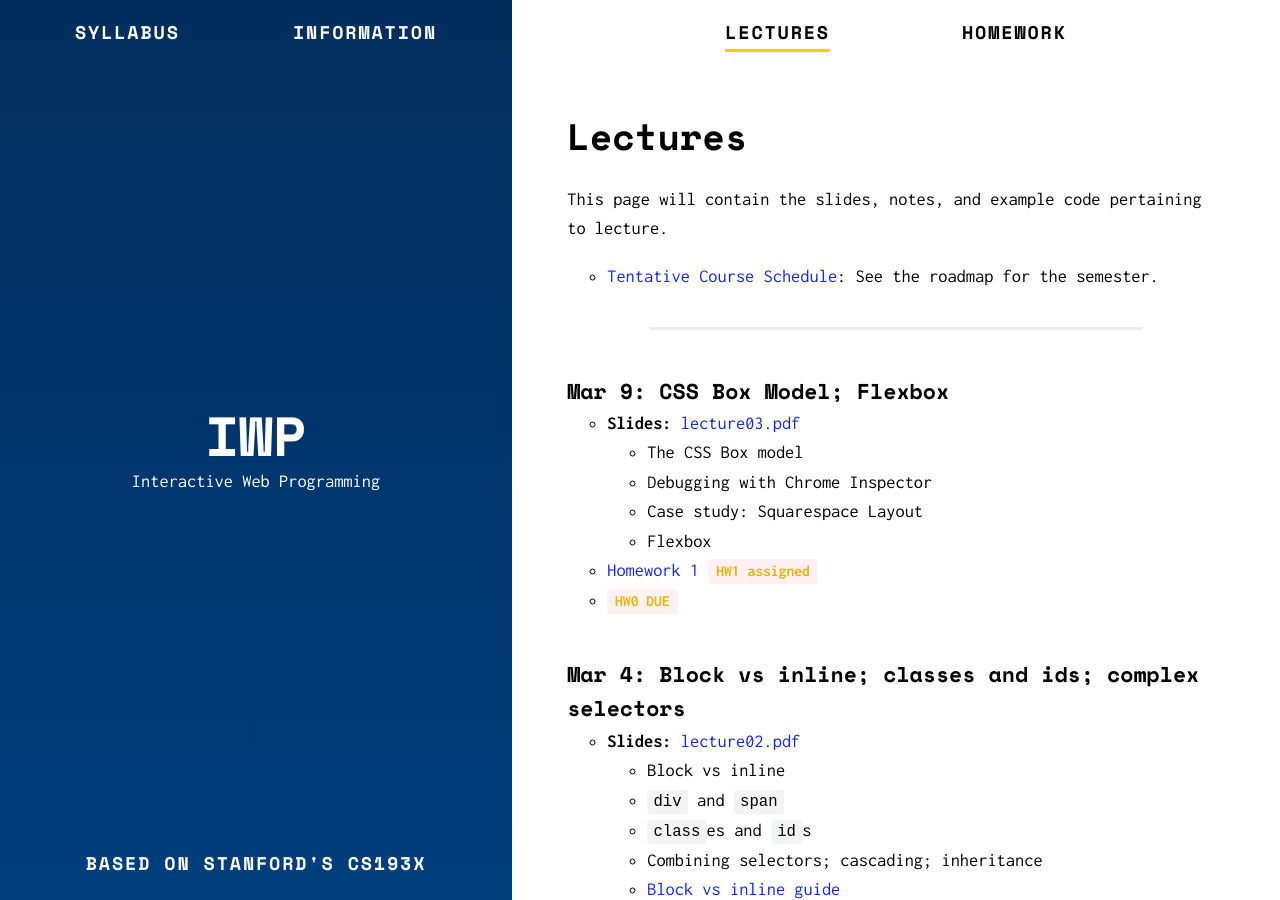
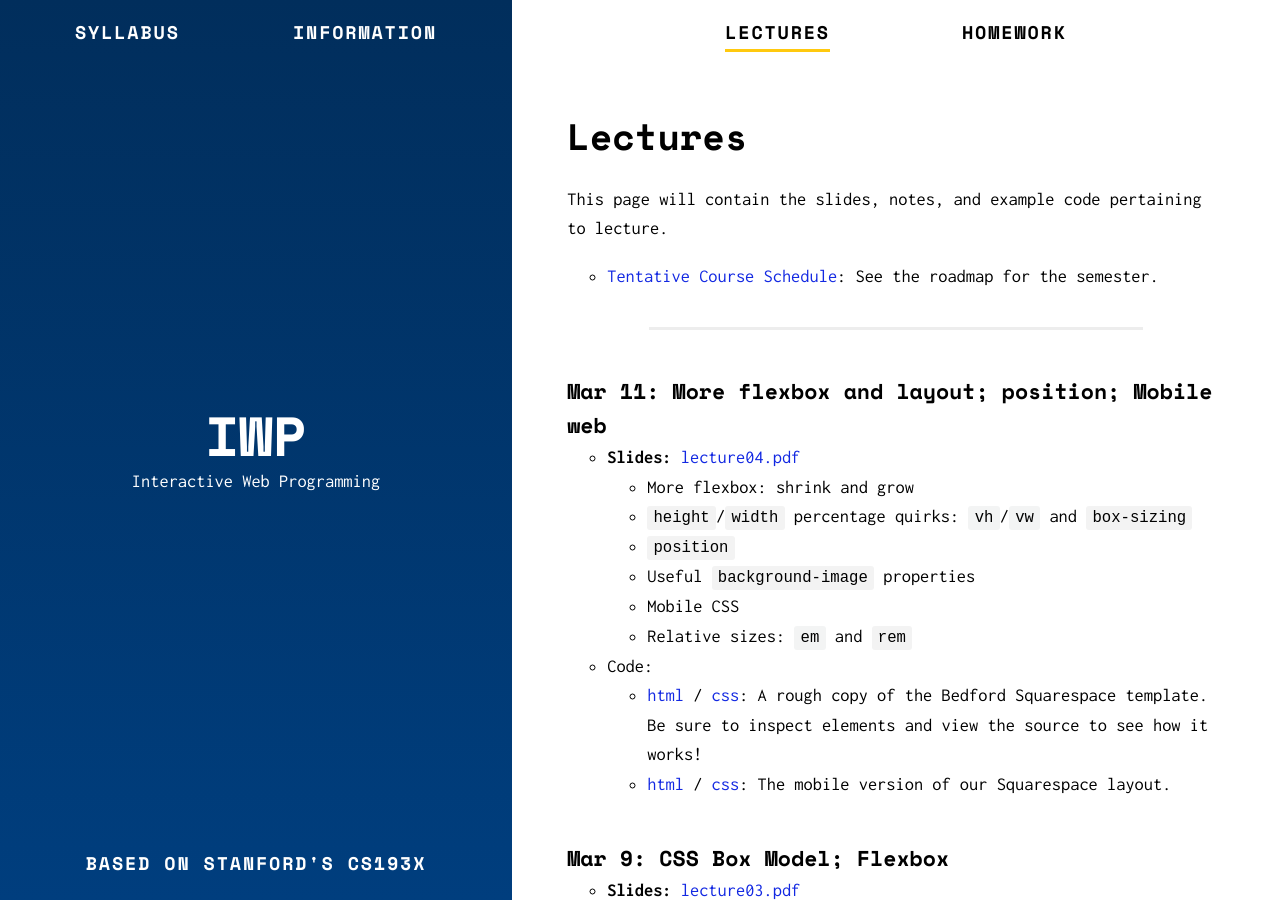
Before and after one commit to murilocamargos/iwp, a Jekyll site: the page built from lectures.md, in a window 1280 px wide and 900 px high. Built offline with Jekyll 4.4.1, drawn with Linux system fonts in a browser that asks for light colours.

Commit message:
Add lecture 4

```diff
--- a/lectures.md
+++ b/lectures.md
@@ -10,6 +10,18 @@ This page will contain the slides, notes, and example code pertaining to lecture
 * [Tentative Course Schedule]({{ site.baseurl }}/syllabus): See the roadmap for the semester.
 
 ---
+
+### Mar 11: More flexbox and layout; position; Mobile web
+- **Slides:** [lecture04.pdf]({{ site.baseurl }}/lectures/lecture04.pdf)
+  - More flexbox: shrink and grow
+  - `height`/`width` percentage quirks: `vh`/`vw` and `box-sizing`
+  - `position`
+  - Useful `background-image` properties
+  - Mobile CSS
+  - Relative sizes: `em` and `rem`
+- Code:
+  - [html](https://murilocamargos.github.io/iwp/pages/bedford/index.html) / [css](https://murilocamargos.github.io/iwp/pages/bedford/style.css): A rough copy of the Bedford Squarespace template. Be sure to inspect elements and view the source to see how it works!
+  - [html](https://murilocamargos.github.io/iwp/pages/bedford/index-mobile.html) / [css](https://murilocamargos.github.io/iwp/pages/bedford/style-mobile.css): The mobile version of our Squarespace layout.
 
 ### Mar 9: CSS Box Model; Flexbox
 - **Slides:** [lecture03.pdf]({{ site.baseurl }}/lectures/lecture03.pdf)
```
Also changed, not shown: 1 other file.
